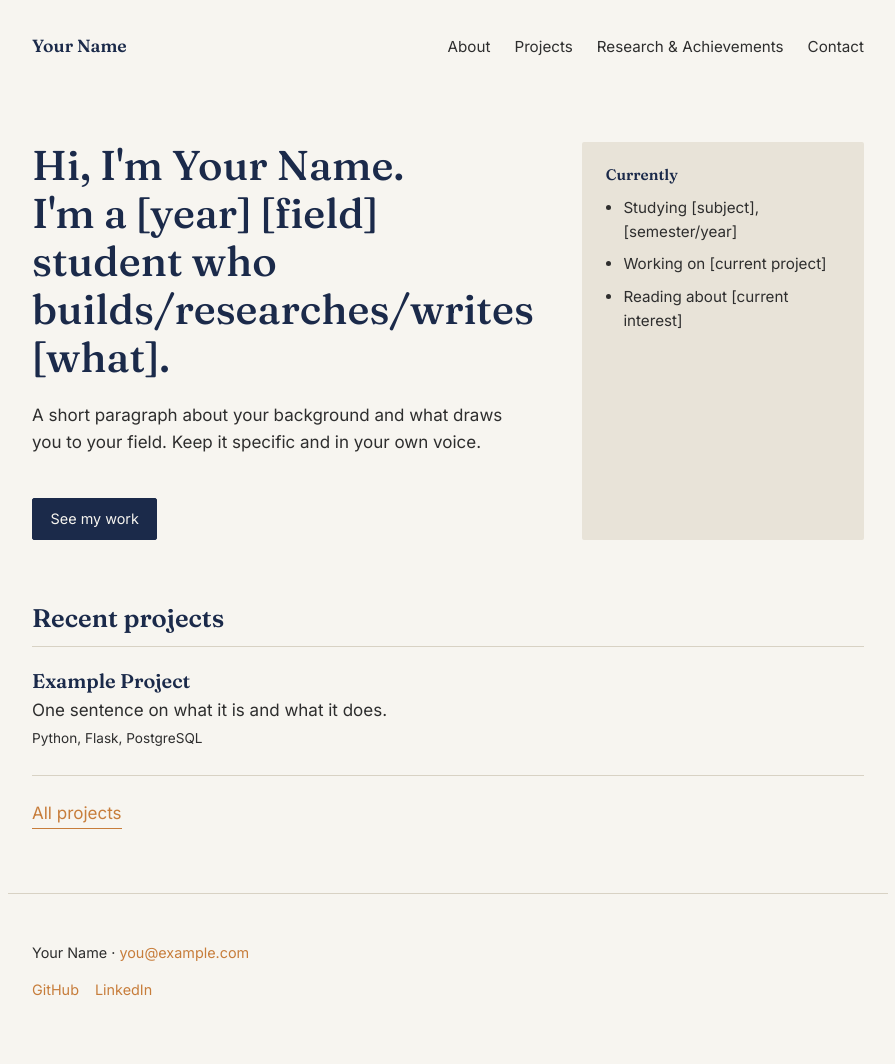
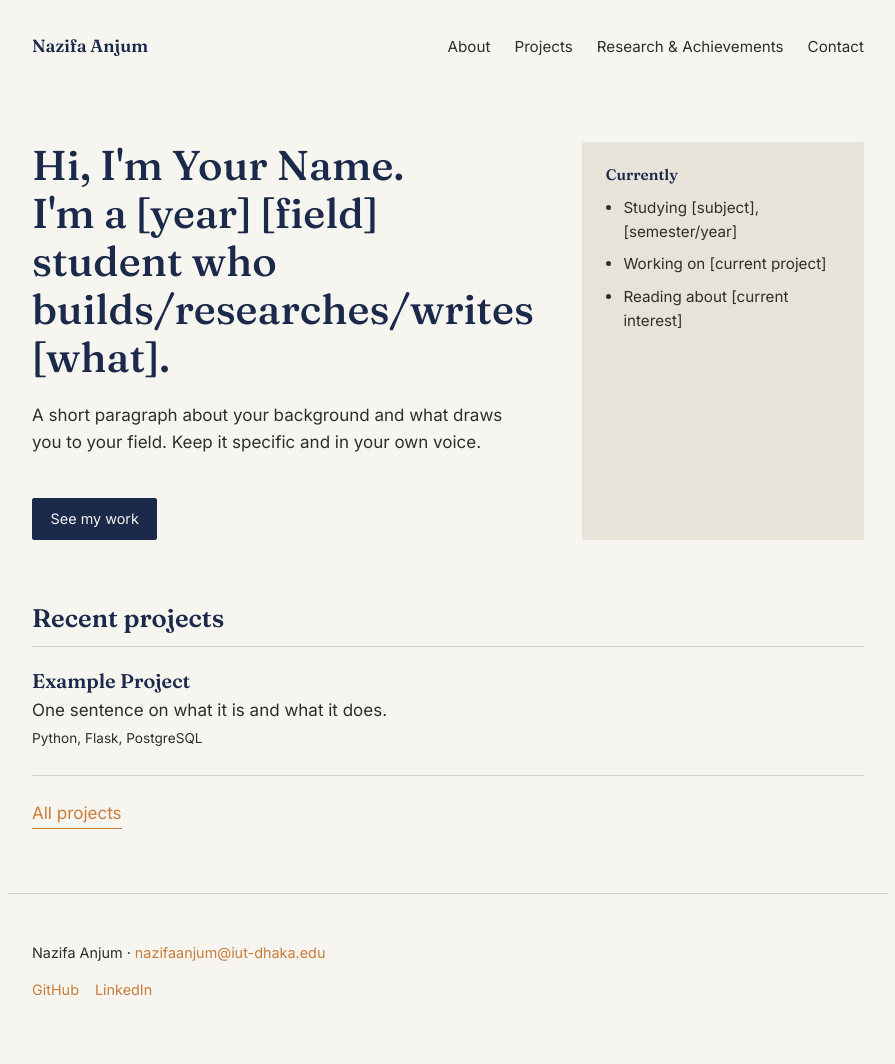
Before and after one commit to na-rai/na-rai.github.io, a Jekyll site: the page built from index.html, in a window 1280 px wide. Shown: the whole page, without its empty margins (192-1087 px from the left). Built offline with Jekyll 4.4.1, drawn with Linux system fonts in a browser that asks for light colours.

Commit message:
Update _config.yml

```diff
--- a/_config.yml
+++ b/_config.yml
@@ -1,13 +1,13 @@
-title: "Your Name" # PLACEHOLDER — change to your name
-description: "Portfolio of Your Name — [one line about what you do/study]" # PLACEHOLDER
+title: "Nazifa Anjum" # PLACEHOLDER — change to your name
+description: "Portfolio of Nazifa Anjum — [I study CSE at Islamic University of Technology]" # PLACEHOLDER
 baseurl: ""
-url: "https://your-username.github.io" # PLACEHOLDER — replace your-username
+url: "https://na-rai.github.io" # PLACEHOLDER — replace your-username
 
 # Author / contact info shown across the site
 author:
-  name: "Your Name" # PLACEHOLDER
-  email: "you@example.com" # PLACEHOLDER
-  github: "your-username" # PLACEHOLDER
+  name: "Nazifa Anjum" # PLACEHOLDER
+  email: "nazifaanjum@iut-dhaka.edu" # PLACEHOLDER
+  github: "na-rai" # PLACEHOLDER
   linkedin: "your-linkedin-handle" # PLACEHOLDER
 
 # Collections — this is what makes the site extensible.
```
